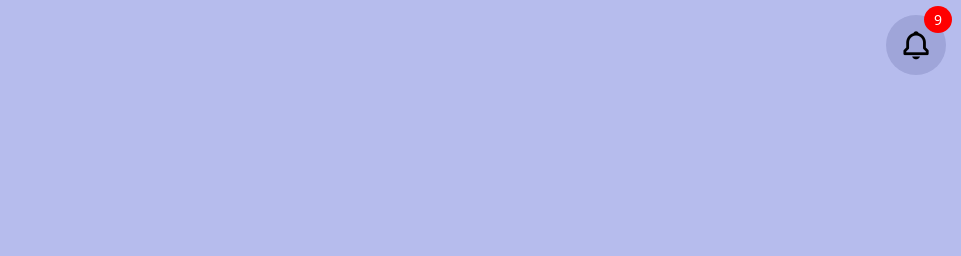
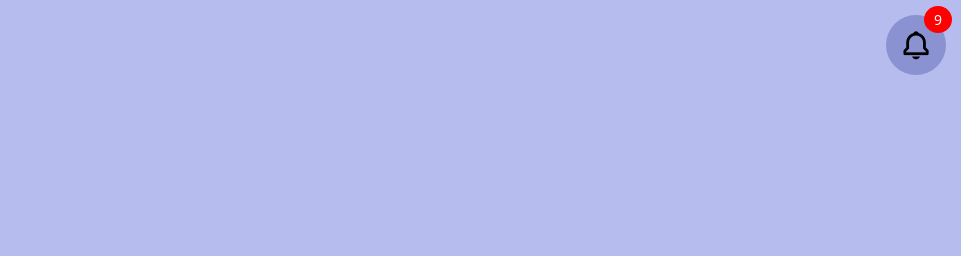
Before and after one commit to darrengunawan15/HCI-Assignment-3, a plain HTML site: page index.html in a window 1280 px wide. In both pictures the pointer is over the element 1150 px from the left and 45 px from the top of the page. Shown: the top 256 px of the page, 234-1195 px from the left. Drawn offline with nearby package versions, Linux system fonts and the light colour scheme.

Commit message:
Update style.css

```diff
--- a/style.css
+++ b/style.css
@@ -65,6 +65,10 @@ body{
 
 .header-container .header-container-right .header-notification i{
     font-size: 32px;
+}
+
+.header-container .header-container-right .header-notification:hover{
+    background-color: var(--card-background-color);
 }
 
 .header-container .header-container-right .header-notification:hover i{
```
